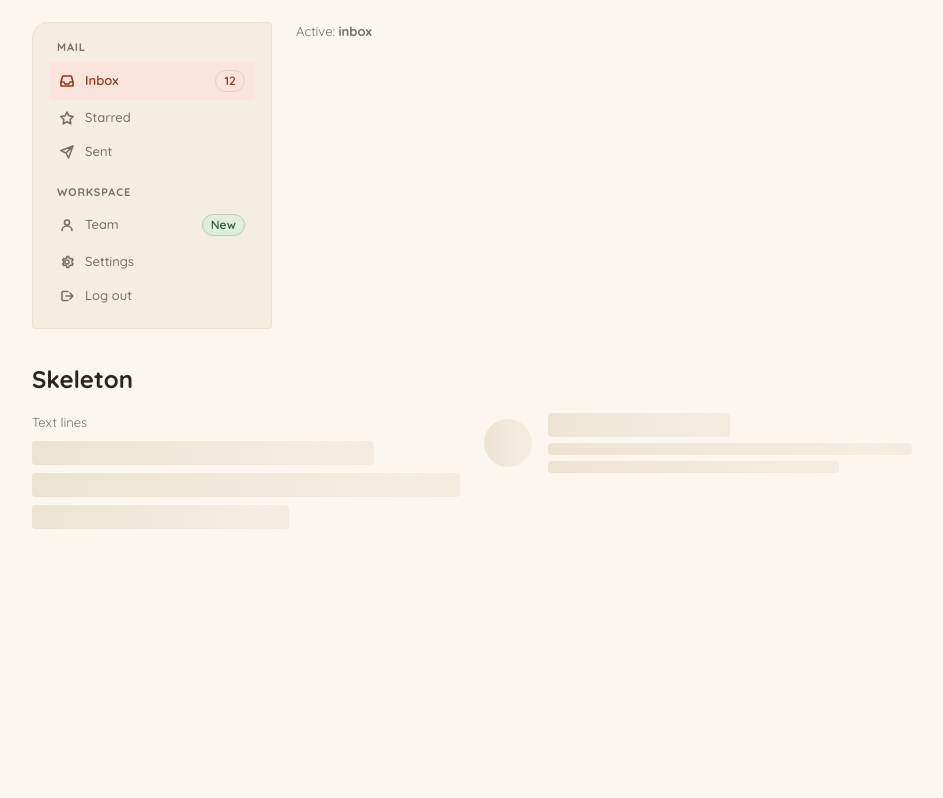
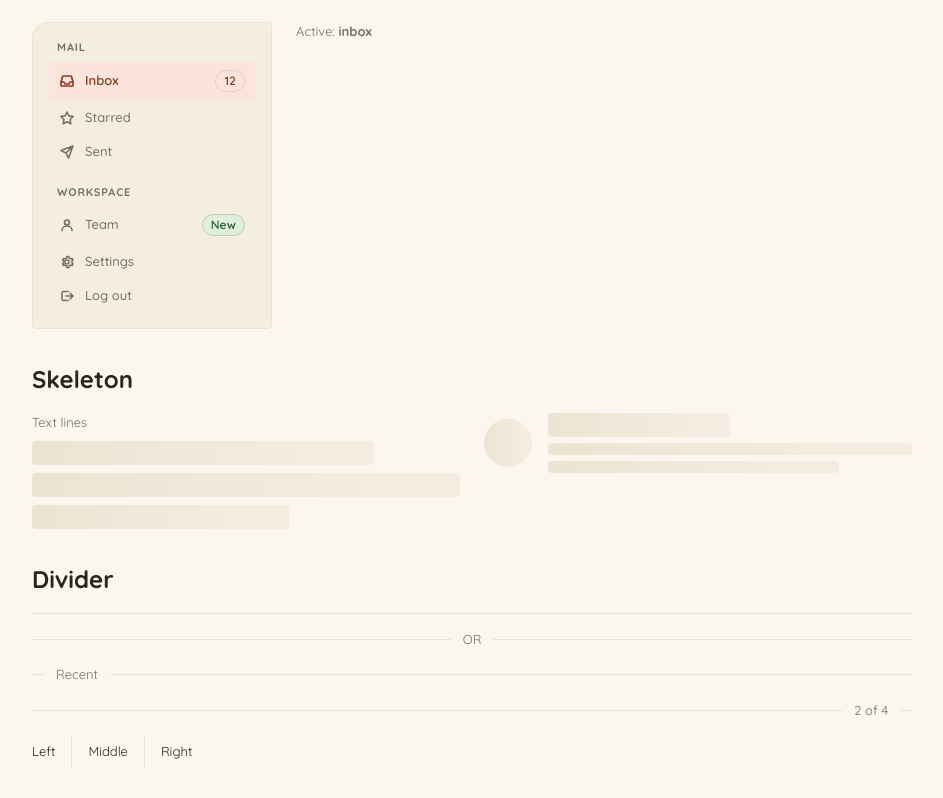
Before and after one commit to nicolapasqua99/ninoverse-hmi-components, a React (Vite) app: page / in a window 1280 px wide. Shown: the part 7191-7989 px from the top of the page, without its empty margins (8-951 px from the left). Before the commit the page ends 7760 px from the top, so only its background shows below. Built offline with nearby package versions, Linux system fonts and the light colour scheme; a web font is replaced by a local one.

Commit message:
feat(ui): add Divider component
Horizontal and vertical rules using semantic <hr> with
aria-orientation. Optional inline label converts to a flex row
with decorative flanking lines; align prop controls label position
(start / center / end).

```diff
--- a/package.json
+++ b/package.json
@@ -1,6 +1,6 @@
 {
     "name": "@ninoverse/hmi-components",
-    "version": "0.29.0",
+    "version": "0.30.0",
     "type": "module",
     "license": "MIT",
     "description": "React HMI component library with Material Design 3 token system and warm asymmetric styling.",
@@ -54,6 +54,10 @@
         "./chip": {
             "types": "./dist/components/chip.d.ts",
             "import": "./dist/chip.js"
+        },
+        "./divider": {
+            "types": "./dist/components/divider.d.ts",
+            "import": "./dist/divider.js"
         },
         "./field": {
             "types": "./dist/components/field.d.ts",
--- a/src/App.tsx
+++ b/src/App.tsx
@@ -9,6 +9,7 @@ import { Button } from './components/button';
 import { Card } from './components/card';
 import { Checkbox } from './components/checkbox';
 import { Chip } from './components/chip';
+import { Divider } from './components/divider';
 import { Field } from './components/field';
 import { Input } from './components/input';
 import { List, type ListItem } from './components/list';
@@ -1880,6 +1881,41 @@ export default function App() {
                     </div>
                 </div>
             </section>
+            <section
+                style={{
+                    display: 'flex',
+                    flexDirection: 'column',
+                    gap: '2rem',
+                }}
+            >
+                <h2 style={{ margin: 0, fontSize: '3rem' }}>Divider</h2>
+                <div
+                    style={{
+                        display: 'flex',
+                        flexDirection: 'column',
+                        gap: '2rem',
+                    }}
+                >
+                    <Divider />
+                    <Divider>OR</Divider>
+                    <Divider align="start">Recent</Divider>
+                    <Divider align="end">2 of 4</Divider>
+                    <div
+                        style={{
+                            display: 'flex',
+                            gap: '2rem',
+                            alignItems: 'center',
+                            height: '4rem',
+                        }}
+                    >
+                        <span style={{ fontSize: '1.625rem' }}>Left</span>
+                        <Divider orientation="vertical" />
+                        <span style={{ fontSize: '1.625rem' }}>Middle</span>
+                        <Divider orientation="vertical" />
+                        <span style={{ fontSize: '1.625rem' }}>Right</span>
+                    </div>
+                </div>
+            </section>
             <ToastHost />
         </div>
     );
--- /dev/null
+++ b/src/components/divider.tsx
@@ -0,0 +1,42 @@
+import type { HTMLAttributes, ReactNode } from 'react';
+import './styled/divider.styled.css';
+
+export type DividerOrientation = 'horizontal' | 'vertical';
+export type DividerAlign = 'start' | 'center' | 'end';
+
+export type DividerProps = HTMLAttributes<HTMLDivElement> & {
+    orientation?: DividerOrientation;
+    align?: DividerAlign;
+    children?: ReactNode;
+};
+
+export function Divider({
+    orientation = 'horizontal',
+    align = 'center',
+    children,
+    className,
+    ...rest
+}: DividerProps) {
+    const labeled = children !== undefined && orientation === 'horizontal';
+    const tokens: string[] = ['divider', `divider--${orientation}`];
+    if (labeled) tokens.push('divider--labeled', `divider--align-${align}`);
+    if (className) tokens.push(className);
+
+    if (labeled) {
+        return (
+            <div className={tokens.join(' ')} {...rest}>
+                <span aria-hidden="true" className="divider__line" />
+                <span className="divider__label">{children}</span>
+                <span aria-hidden="true" className="divider__line" />
+            </div>
+        );
+    }
+
+    return (
+        <hr
+            aria-orientation={orientation}
+            className={tokens.join(' ')}
+            {...(rest as HTMLAttributes<HTMLHRElement>)}
+        />
+    );
+}
--- /dev/null
+++ b/src/components/styled/divider.styled.css
@@ -0,0 +1,50 @@
+/* Divider — a thin rule used to separate stacked or inline content.
+   Horizontal and vertical orientations are supported. With a label,
+   the rule becomes a flex row with text in the middle (or aligned
+   start/end) and outline lines flanking it. */
+
+.divider {
+    background: var(--outline-variant);
+    border: 0;
+    margin: 0;
+}
+
+.divider--horizontal {
+    width: 100%;
+    height: 1px;
+}
+
+.divider--vertical {
+    width: 1px;
+    align-self: stretch;
+    min-height: 1.5rem;
+}
+
+.divider--labeled {
+    background: transparent;
+    height: auto;
+    display: flex;
+    align-items: center;
+    gap: 1.5rem;
+    color: var(--on-surface-variant);
+    font-family: var(--font-quicksand);
+    font-size: 1.625rem;
+}
+
+.divider__line {
+    flex: 1;
+    height: 1px;
+    background: var(--outline-variant);
+}
+
+.divider--align-start > .divider__line:first-child {
+    flex: 0 0 1.5rem;
+}
+
+.divider--align-end > .divider__line:last-child {
+    flex: 0 0 1.5rem;
+}
+
+.divider__label {
+    white-space: nowrap;
+}
--- a/src/index.ts
+++ b/src/index.ts
@@ -43,6 +43,12 @@ export {
 } from './components/card';
 export { Checkbox, type CheckboxProps } from './components/checkbox';
 export { Chip, type ChipProps } from './components/chip';
+export {
+    Divider,
+    type DividerAlign,
+    type DividerOrientation,
+    type DividerProps,
+} from './components/divider';
 export { Field, type FieldProps } from './components/field';
 export { Input, type InputProps } from './components/input';
 export {
--- a/vite.config.ts
+++ b/vite.config.ts
@@ -36,6 +36,7 @@ export default defineConfig({
                 card: resolve(dirname, 'src/components/card.tsx'),
                 checkbox: resolve(dirname, 'src/components/checkbox.tsx'),
                 chip: resolve(dirname, 'src/components/chip.tsx'),
+                divider: resolve(dirname, 'src/components/divider.tsx'),
                 field: resolve(dirname, 'src/components/field.tsx'),
                 input: resolve(dirname, 'src/components/input.tsx'),
                 list: resolve(dirname, 'src/components/list.tsx'),
```
